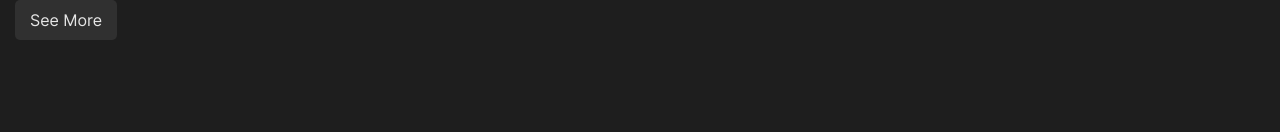
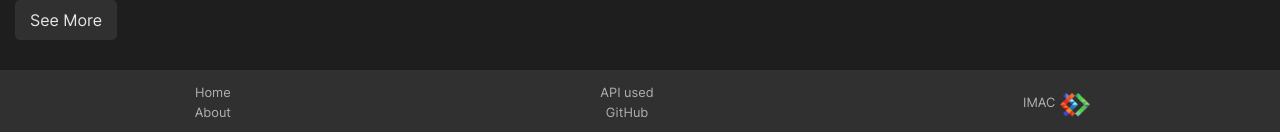
Before and after one commit to tancredegorand/spotiflow, a Vue app: page /results in a window 1280 px wide. Shown: the part 725-857 px from the top of the page. Before the commit the page ends 800 px from the top, so only its background shows below. Built offline with nearby package versions, Linux system fonts and the light colour scheme; no server answers.

Commit message:
footer + loading

```diff
--- a/src/components/AlbumsGallery.vue
+++ b/src/components/AlbumsGallery.vue
@@ -100,11 +100,11 @@ export default {
 
             filteredAlbums() {
                 if (this.selectedArtist === "allArtists") {
-                    return this.sortedAlbums;
+                    return this.sortedAlbums.slice(0, 20);
                 } else {
                     return this.sortedAlbums.filter(album => {
                         const artistName = album.data.artists.items[0].profile.name;
-                        return artistName === this.selectedArtist;
+                        return artistName === this.selectedArtist.slice(0, 20);;
                     });
                 }
             }
--- /dev/null
+++ b/src/components/Footer.vue
@@ -0,0 +1,75 @@
+<template>
+  <footer class="footer">
+      <div>
+      <a href="/"><p>Home</p></a>
+      <a href="/#about"><p>About</p></a>
+    </div>
+    <div>
+      <a href="https://rapidapi.com/airaudoeduardo/api/spotify81/" target="_blank"><p>API used</p></a>
+      <a href="https://github.com/tancredegorand/spotiflow" target="_blank"><p>GitHub</p></a>
+    </div>
+    <div class="imac">
+      <a href="https://www.ingenieur-imac.fr/" target="_blank"><p>IMAC</p><img src="/src/assets/images/logoIMAC.png" alt=""></a>
+    </div>
+
+
+  </footer>
+</template>
+
+<script>
+export default {
+  name: 'Footer',
+
+}
+</script>
+
+<style scoped lang="scss">
+
+  .footer{
+    padding: 10px;
+    background-color: var(--color-gray);
+    width: 100vw;
+    display: flex;
+    flex-direction: column;
+    align-items: center;
+    justify-content: space-around;
+
+    div{
+      text-align: center;
+    }
+    p {
+      opacity: 0.7;
+      margin: 5px;
+      font-size: 0.8rem
+    }
+    a:hover p{
+      text-decoration: underline;
+    }
+    img{
+      width: 30px;
+      margin-top:5px
+    }
+  }
+
+  .imac a{
+    display: flex;
+    align-items: center;
+    justify-content: center;
+    flex-direction: column;
+  }
+
+  @media (min-width: 701px) {
+    .footer{
+      flex-direction: row;
+    }
+    .imac a{
+      flex-direction: row;
+    }
+    img {
+      margin-top:0px
+    }
+  }
+
+
+
+</style>
--- /dev/null
+++ b/src/components/Loading.vue
@@ -0,0 +1,88 @@
+<template>
+    <div class="loading-container">
+      <span class="cd"></span>
+      <span class="floor"></span>
+    </div>
+
+
+</template>
+
+<script>
+export default {
+  name: 'Loading',
+
+}
+</script>
+
+<style scoped lang="scss">
+
+.loading-container{
+  height: 70vh;
+  display: flex;
+  align-items: center;
+  justify-content: center;
+  flex-direction: column;
+}
+
+.cd {
+  width: 150px;
+  height: 150px;
+  border-radius: 50%;
+  background-color: var(--color-gray);
+  border: 4px solid var(--color-orange);
+  position: relative;
+  animation: bounce 1s ease-in-out infinite;
+
+  display: flex;
+  align-items: center;
+  justify-content: center;
+}
+
+.cd::before {
+  content: '';
+  position: absolute;
+  width: 15px;
+  height: 15px;
+  border-radius: 50%;
+  background-color: black;
+  border: 15px solid var(--color-gray);
+  border-right: 15px solid var(--color-orange);
+  border-left: 15px solid var(--color-orange);
+   animation: spin 1s linear infinite;
+}
+
+
+.floor {
+  content: '';
+  position: absolute;
+  translate: 0 75px;
+  width: 60%;
+  height: 4px;
+  background-color: var(--color-orange);
+}
+
+
+@keyframes spin {
+  0% {
+    transform: rotate(0deg);
+  }
+  100% {
+    transform: rotate(360deg);
+  }
+}
+
+@keyframes bounce {
+  0% {
+    transform: translateY(-30px);
+  }
+  40% {
+    transform: translateY(0px);
+  }
+  100% {
+    transform: translateY(-30px);
+  }
+}
+
+
+
+</style>
--- a/src/components/Switch.vue
+++ b/src/components/Switch.vue
@@ -21,6 +21,7 @@ export default {
   methods: {
     updateSwitchValue(event) {
       this.$emit('update:switchValue', event.target.value);
+      localStorage.setItem('switchValue', event.target.value);
     }
   },
   computed: {
--- a/src/components/TopResultsGallery.vue
+++ b/src/components/TopResultsGallery.vue
@@ -66,7 +66,7 @@ export default {
             if (albumItem) {
                 return albumItem.data.coverArt.sources[0].url;
             } else {
-                return "./src/components/images/unknowCover.webp";
+                return "./src/assets/images/unknowCover.webp";
             }
         },
         showView(value){
--- a/src/components/TracksGallery.vue
+++ b/src/components/TracksGallery.vue
@@ -32,7 +32,7 @@ export default {
     },
     data() {
         return {
-            trackSortType: "relevance",
+            trackSortType: "",
             selectedArtist: "allArtists",
             originalTrackOrder: [],
             artistList: [],
@@ -45,7 +45,9 @@ export default {
     mounted() {
         const storedTrackSortType = localStorage.getItem('trackSortType');
         if (storedTrackSortType !== null) {
-            this.albumSortType = storedTrackSortType;
+            this.trackSortType = storedTrackSortType;
+        }else {
+            this.trackSortType = "relevance";
         }
     },
     methods: {
@@ -89,11 +91,11 @@ export default {
         },
         filteredTracks() {
             if (this.selectedArtist === "allArtists") {
-                return this.sortedTracks;
+                return this.sortedTracks.slice(0, 20);
             } else {
                 return this.sortedTracks.filter(track => {
                     const artistName = track.data.artists.items[0].profile.name;
-                    return artistName === this.selectedArtist;
+                    return artistName === this.selectedArtist.slice(0, 20);
                 });
             }
         }
--- a/src/pages/Album.vue
+++ b/src/pages/Album.vue
@@ -23,13 +23,18 @@
 
 
         <div v-else>
-            <p>Loading...</p>
+            <Loading/>
         </div>
+
+        <Footer/>
+
     </section>
 </template>
 
 <script>
 import AlbumDisplay from "@/components/AlbumDisplay.vue";
+import Loading from "@/components/Loading.vue";
+import Footer from "@/components/Footer.vue";
 import { getAlbum } from "@/services/api/getAlbum.js";
 
 export default {
@@ -63,7 +68,7 @@ export default {
       this.isScrolled = window.scrollY > 400;
     },
   },
-  components: { AlbumDisplay }
+  components: { AlbumDisplay, Loading, Footer }
 }
 </script>
 
--- a/src/pages/Home.vue
+++ b/src/pages/Home.vue
@@ -11,14 +11,17 @@
 
 
         <div v-else>
-            <p>Loading...</p>
+            <Loading/>
         </div>
     </div>
+    <Footer/>
 </template>
 
 <script>
 import SearchBar from "@/components/SearchBar.vue";
 import Header from "@/components/Header.vue";
+import Loading from "@/components/Loading.vue";
+import Footer from "@/components/Footer.vue";
 
 export default {
     name: 'Home',
@@ -31,7 +34,7 @@ export default {
     methods: {
 
     },
-    components: {SearchBar, Header}
+    components: {SearchBar, Header, Loading, Footer}
 }
 </script>
 
--- a/src/pages/NotFound.vue
+++ b/src/pages/NotFound.vue
@@ -1,15 +1,16 @@
 <template>
     <h1>Not Found</h1>
     <router-link :to="{  path: '/' }">ACCUEIL</router-link>
+    <Footer/>
 
 </template>
 
 <script>
+import Footer from '@/components/Footer.vue';
 
 export default {
     name: 'NotFound',
-    methods: {
-    }
+    components: {Footer}
 }
 </script>
 
--- a/src/pages/Results.vue
+++ b/src/pages/Results.vue
@@ -21,10 +21,11 @@
                 />
             </div>
             <div v-else>
-                <p>Loading...</p>
+                <Loading/>
             </div>
         </div>
     </div>
+    <Footer/>
 </template>
 
 <script>
@@ -32,6 +33,8 @@ import SearchBar from "@/components/SearchBar.vue";
 import Switch from "@/components/Switch.vue";
 import ResultsGallery from "@/components/ResultsGallery.vue";
 import Header from "@/components/Header.vue";
+import Loading from "@/components/Loading.vue";
+import Footer from "@/components/Footer.vue";
 import { getSearch } from "@/services/api/getSearch.js";
 
 export default {
@@ -39,22 +42,26 @@ export default {
     data() {
         return {
             data: {},
-            switchValueData: "top-results",
+            switchValueData: "",
         };
     },
-    computed: {
-        searchValue() {
-            return this.$route.query.search_query;
+    created() {
+        this.retrieveSetData();
+    },
+    mounted() {
+        const storedSwitchValue = localStorage.getItem('switchValue');
+        if (storedSwitchValue !== null) {
+            this.switchValueData = storedSwitchValue;
+        } else {
+            this.switchValueData = "top-results";
         }
     },
+
     watch: {
         searchValue() {
             this.data = {};
             this.retrieveSetData();
         }
-    },
-    created() {
-        this.retrieveSetData();
     },
     methods: {
         async retrieveSetData() {
@@ -67,7 +74,12 @@ export default {
             this.switchValueData = value;
         },
     },
-    components: { SearchBar, Switch, ResultsGallery, Header}
+    computed: {
+        searchValue() {
+            return this.$route.query.search_query;
+        }
+    },
+    components: { SearchBar, Switch, ResultsGallery, Header, Loading, Footer}
 }
 </script>
 
--- a/src/services/api/getAlbum.js
+++ b/src/services/api/getAlbum.js
@@ -26,7 +26,7 @@ function getAlbumFromJSON(){
 
 
 export async function getAlbum(id) {
-    const url = `https://spotify81.p.rapidapi.com/albums?ids=${id}`;
+    //const url = `https://spotify81.p.rapidapi.com/albums?ids=${id}`;
     const options = {
      method: 'GET',
      headers: {
```
Also changed, not shown: src/assets/images/logoIMAC.png (added).
